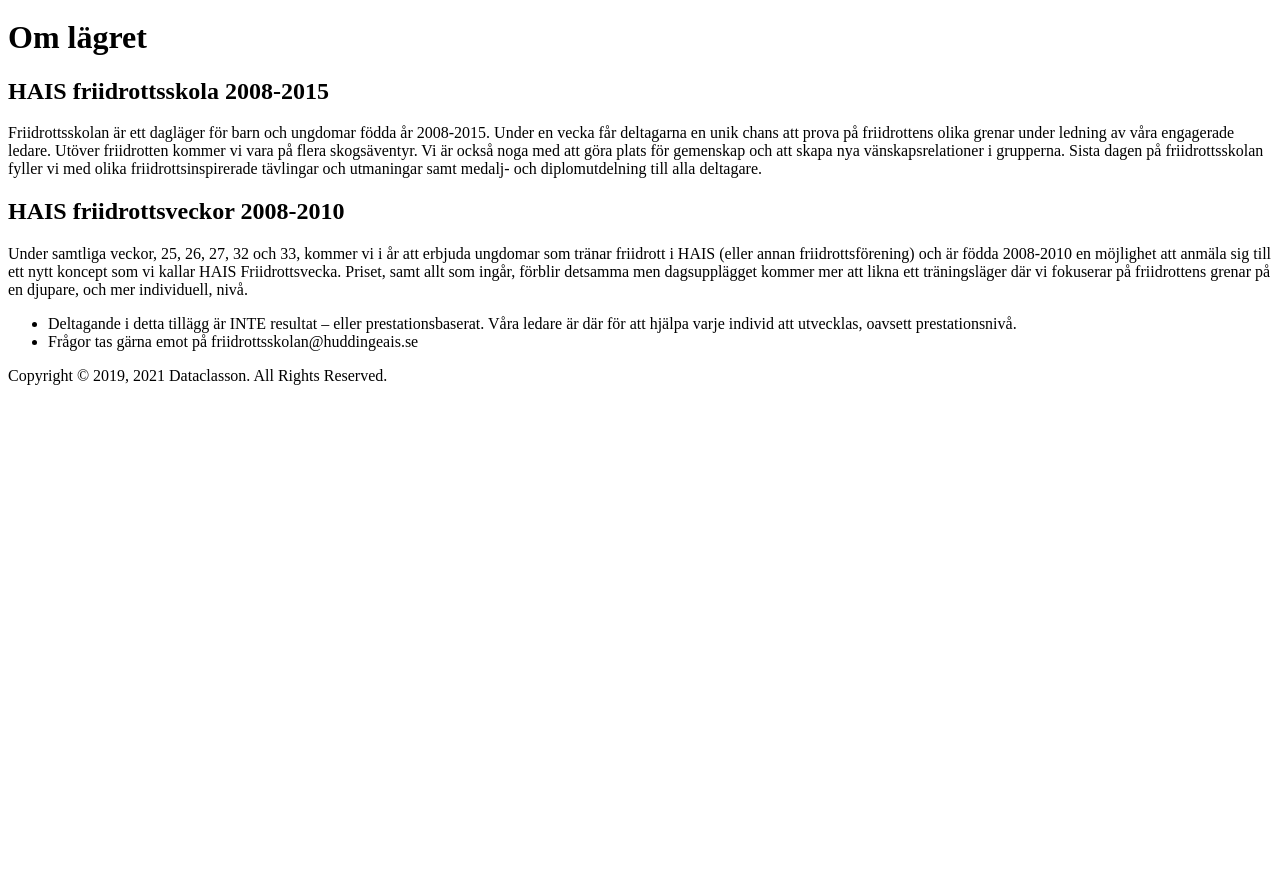
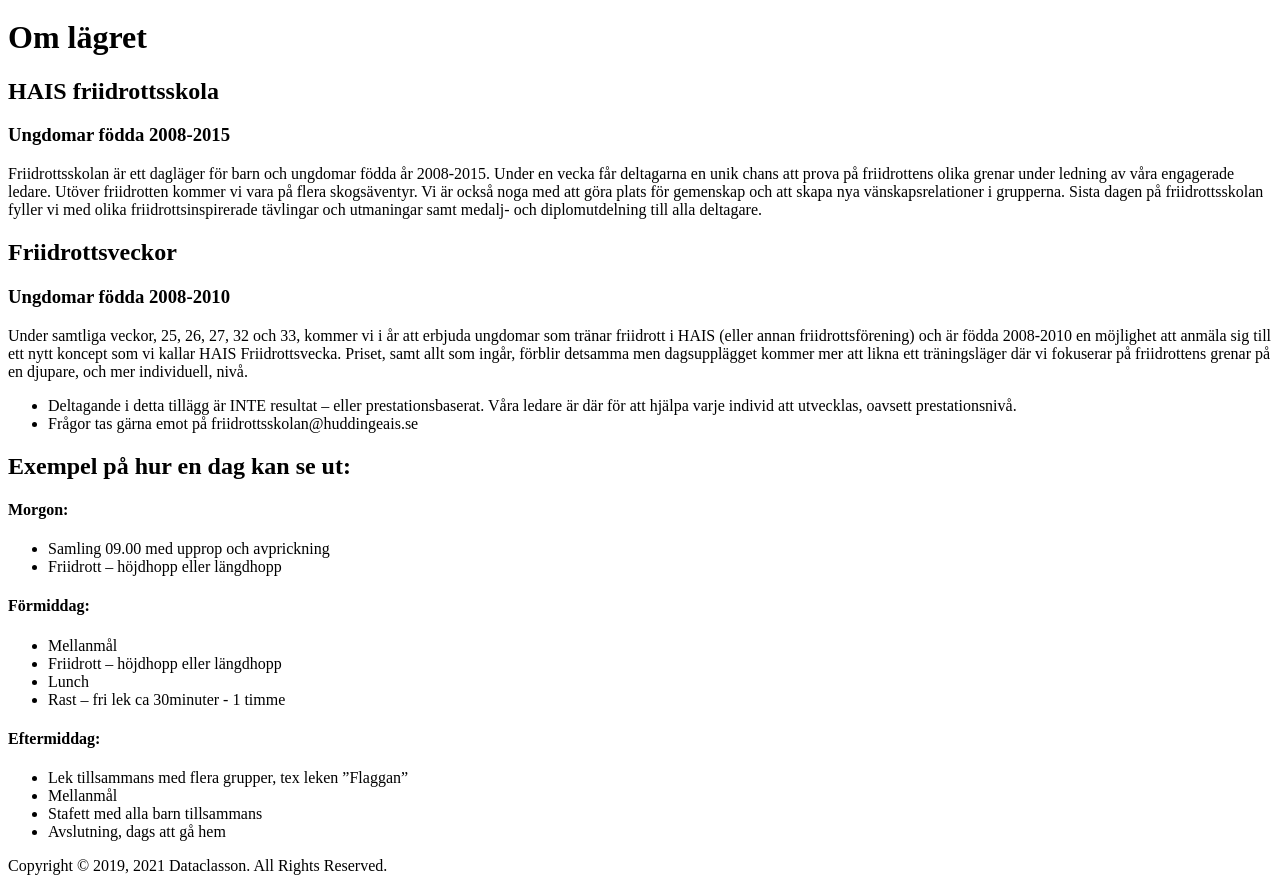
Before and after one commit to assarbertil/friidrottsskola, a Next.js app: page /sv/om in a window 1280 px wide. Shown: the part 140-1031 px from the top of the page. Before the commit the page ends 800 px from the top, so only its background shows below. Built offline with nearby package versions, Linux system fonts and the light colour scheme.

Commit message:
switching branch

```diff
--- a/pages/index.js
+++ b/pages/index.js
@@ -8,7 +8,7 @@
 import MainText from "../components/MainText";
 import LogoCloud from "../components/LogoCloud";
 
-export default function Index({}) {
+export default function Index() {
   return (
     <Layout>
       <Head>
--- a/pages/sv/om.js
+++ b/pages/sv/om.js
@@ -15,7 +15,8 @@
         <Title title="Om lägret" />
         <main>
           <MainText>
-            <h2>HAIS friidrottsskola 2008-2015</h2>
+            <h2>HAIS friidrottsskola</h2>
+            <h3>Ungdomar födda 2008-2015</h3>
             <p>
               Friidrottsskolan är ett dagläger för barn och ungdomar födda år
               2008-2015. Under en vecka får deltagarna en unik chans att prova
@@ -27,7 +28,8 @@
               tävlingar och utmaningar samt medalj- och diplomutdelning till
               alla deltagare.
             </p>
-            <h2>HAIS friidrottsveckor 2008-2010</h2>
+            <h2>Friidrottsveckor</h2>
+            <h3>Ungdomar födda 2008-2010</h3>
             <p>
               Under samtliga veckor, 25, 26, 27, 32 och 33, kommer vi i år att
               erbjuda ungdomar som tränar friidrott i HAIS (eller annan
@@ -45,6 +47,41 @@
               </li>
               <li>Frågor tas gärna emot på friidrottsskolan@huddingeais.se</li>
             </ul>
+
+            <h2>Exempel på hur en dag kan se ut:</h2>
+            <h4>Morgon:</h4>
+            <ul>
+              <li style={{ paddingTop: 0, paddingBottom: 0 }}>
+                Samling 09.00 med upprop och avprickning
+              </li>
+              <li style={{ paddingTop: 0, paddingBottom: 0 }}>
+                Friidrott – höjdhopp eller längdhopp
+              </li>
+            </ul>
+            <h4>Förmiddag:</h4>
+            <ul>
+              <li style={{ marginTop: 0, marginBottom: 0 }}>Mellanmål</li>
+              <li style={{ marginTop: 0, marginBottom: 0 }}>
+                Friidrott – höjdhopp eller längdhopp
+              </li>
+              <li style={{ marginTop: 0, marginBottom: 0 }}>Lunch</li>
+              <li style={{ marginTop: 0, marginBottom: 0 }}>
+                Rast – fri lek ca 30minuter - 1 timme
+              </li>
+            </ul>
+            <h4>Eftermiddag:</h4>
+            <ul>
+              <li style={{ marginTop: 0, marginBottom: 0 }}>
+                Lek tillsammans med flera grupper, tex leken ”Flaggan”
+              </li>
+              <li style={{ marginTop: 0, marginBottom: 0 }}>Mellanmål</li>
+              <li style={{ marginTop: 0, marginBottom: 0 }}>
+                Stafett med alla barn tillsammans
+              </li>
+              <li style={{ marginTop: 0, marginBottom: 0 }}>
+                Avslutning, dags att gå hem
+              </li>
+            </ul>
           </MainText>
         </main>
       </Container>
--- a/pages/sv/tider.js
+++ b/pages/sv/tider.js
@@ -76,7 +76,7 @@
               tidigare än i anslutning till utsatt starttid 09.30.
             </p>
             <p>Efteranmälan kan göras i mån av plats och kostar då extra.</p>
-            <Link href="/sv/priser">
+            <Link href="/sv/priser/">
               <a>Se priser för barnpassningen HÄR </a>
             </Link>
             <hr className="border-b-2 border-white" />
```
